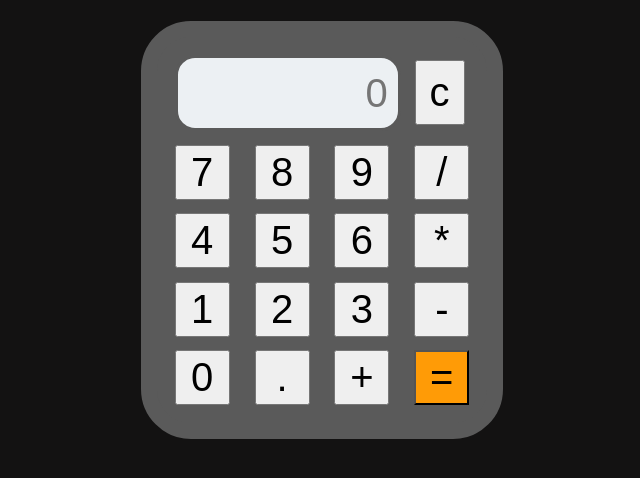
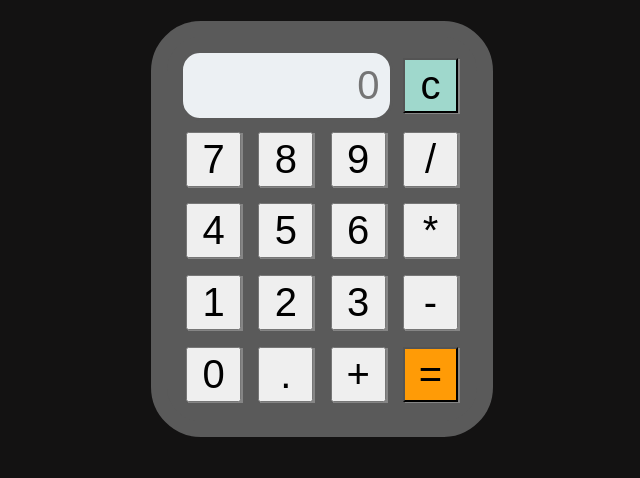
Before and after one commit to marmarcus/simple-calculator, a plain HTML site: page index.html in a window 1280 px wide. Shown: the part 76-554 px from the top of the page, without its empty margins (318-958 px from the left). Drawn offline with Linux system fonts and the light colour scheme.

Commit message:
Add files via upload

```diff
--- a/styles.css
+++ b/styles.css
@@ -5,7 +5,6 @@ body {
     font-size: large;
     display: flex;
     align-items: center;
-    justify-content: center;
     flex-direction: column;
 }
 
@@ -13,49 +12,29 @@ body {
     background-color: #5a5a5a;
     border: 1rem solid #5a5a5a;
     border-radius: 50px;
-    margin: auto;
     padding: 10px;
 }
 
-.top2 {
-    display: flex;
-    justify-content: center;
-    margin-top: 5px;
-    max-width: 60px;
-}
-
-.clear {
-    display: flex;
-    align-items: center;
-    width: 50px;
-    height: 65px;
-
-}
 .display {
-    display:flex;
     text-align: right;
     border: .2rem solid #5a5a5a;
     border-radius: 20px;
     background-color:#ecf0f3;
     padding: 10px;
     max-height: 50px;
-    min-width: 200px;
+    max-width: 187px;
     font-size: 2.5rem;
     color: black;
 }
 
-.grid {
-    display: flex;
-    flex-direction: column;
-    align-items: center;
-    max-width: 280px;
-    margin: auto;
-    background-color: #5a5a5a;
+.clear {
+    background-color: #9fd8cc
 }
 
-input {
-    margin: .3rem;
+input[type="button"] {
+    margin: .4rem;
     width: 55px;
     height: 55px;
     font-size: 2.5rem;
+    box-shadow: 2px 1px #858585;
 }
```
